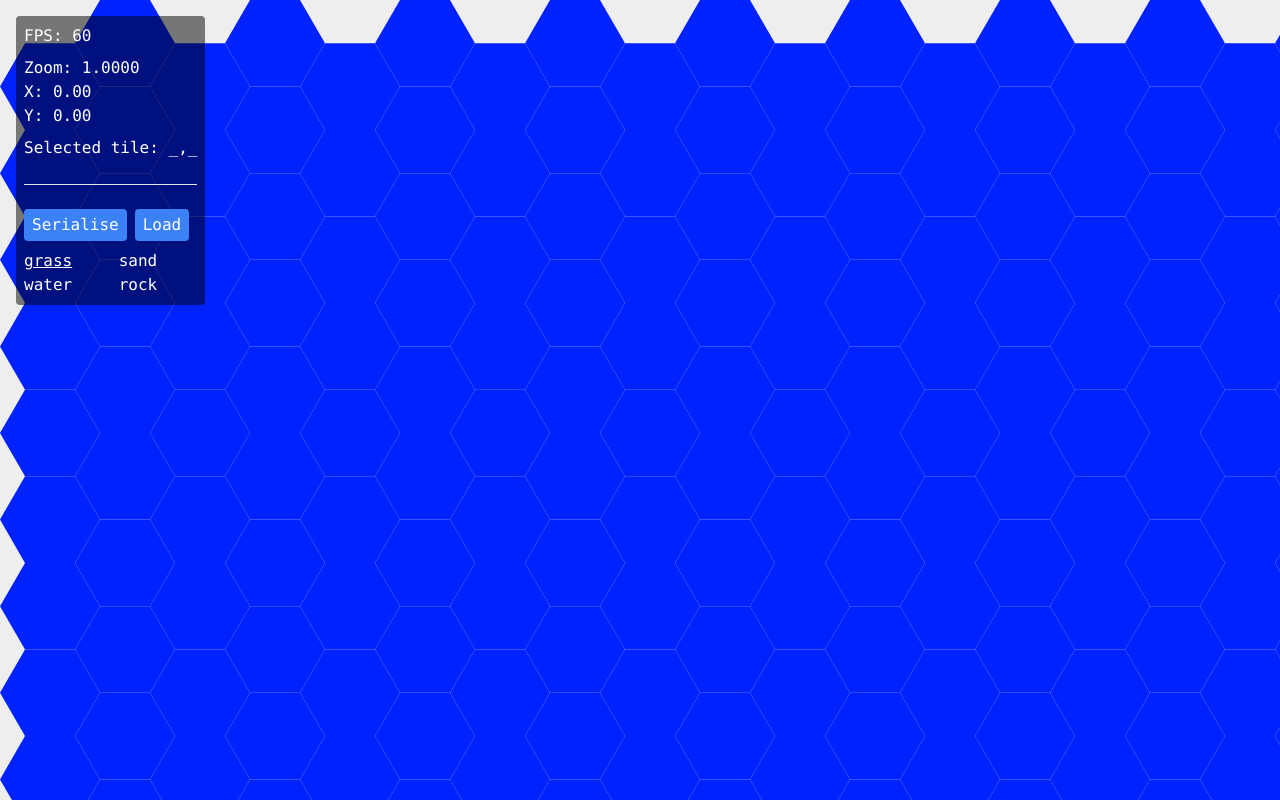
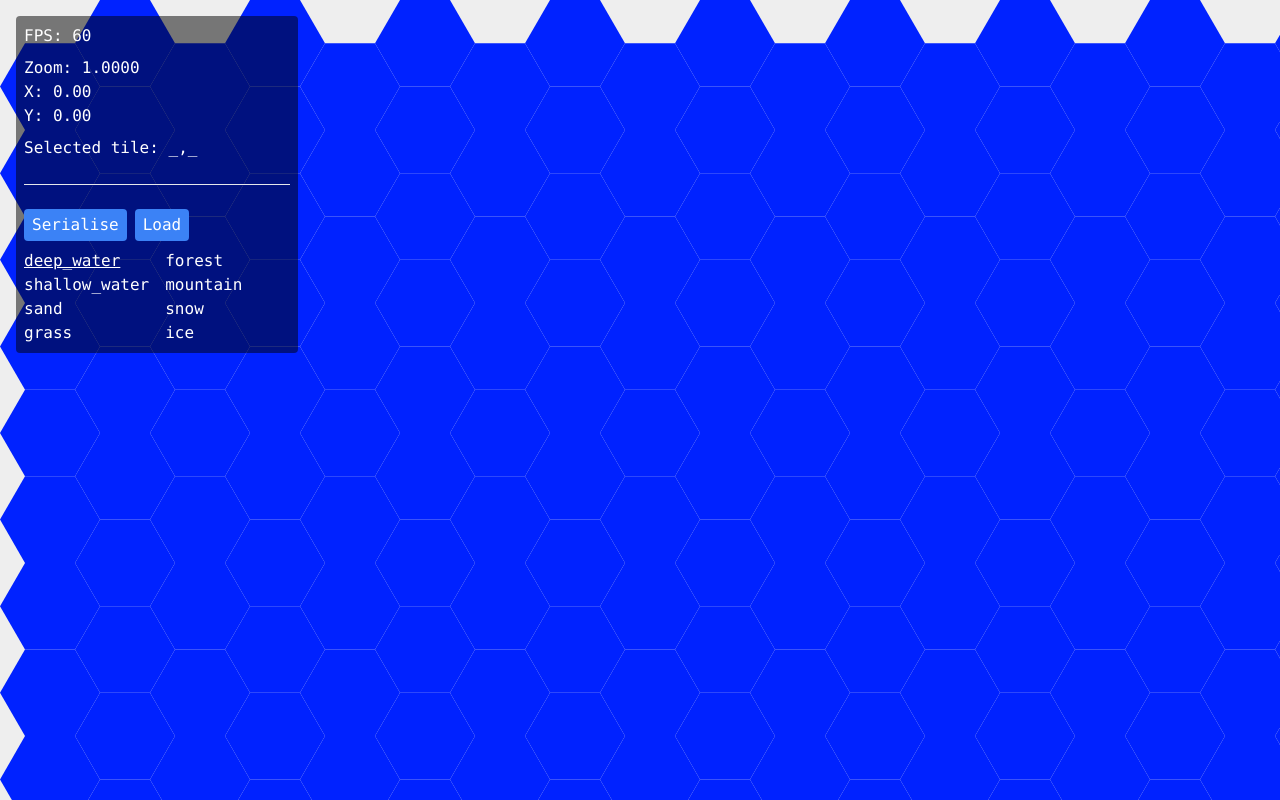
Before and after one commit to SeriousGuy888/HataSimulatorPrototype, a SvelteKit app: page / in a window 1280 px wide. Built offline with nearby package versions, Linux system fonts and the light colour scheme.

Commit message:
add more tiletypes

```diff
--- a/src/lib/Tilemap.ts
+++ b/src/lib/Tilemap.ts
@@ -13,7 +13,7 @@ export class Tilemap {
       for (let y = 0; y < this.height; y++) {
         this.tiles.set(`${x},${y}`, {
           // type: tileTypes[Math.floor(Math.random() * tileTypes.length)],
-          type: "water",
+          type: "deep_water",
           x,
           y,
         })
--- a/src/lib/types.ts
+++ b/src/lib/types.ts
@@ -11,8 +11,17 @@ export interface Tile {
   y: number
 }
 
-export const tileTypes = ["grass", "water", "sand", "rock"] as const
-export type TileType = typeof tileTypes[number]
+export const tileTypes = [
+  "deep_water",
+  "shallow_water",
+  "sand",
+  "grass",
+  "forest",
+  "mountain",
+  "snow",
+  "ice",
+] as const
+export type TileType = (typeof tileTypes)[number]
 
 export interface Character {
   name: string
--- a/src/modules/GameWorld/tilemapDrawing.ts
+++ b/src/modules/GameWorld/tilemapDrawing.ts
@@ -1,5 +1,5 @@
 import type { Tilemap } from "$lib/Tilemap"
-import type { Tile } from "$lib/types"
+import type { Tile, TileType } from "$lib/types"
 import { tileToWorld, worldToScreen } from "./cameraUtils"
 import type { View } from "./canvasTypes"
 
@@ -59,11 +59,15 @@ function getHexPath(sideLength: number, apothem: number) {
   return hexPath
 }
 
-const tileTypeColors = {
-  grass: "#1b1",
-  water: "#02f",
+const tileTypeColors: { [key in TileType]: string } = {
+  deep_water: "#02f",
+  shallow_water: "#05f",
+  grass: "#0b0",
+  forest: "#080",
   sand: "#ee8",
-  rock: "#666",
+  mountain: "#666",
+  snow: "#eee",
+  ice: "#2ef",
 }
 
 function drawHex(
```
